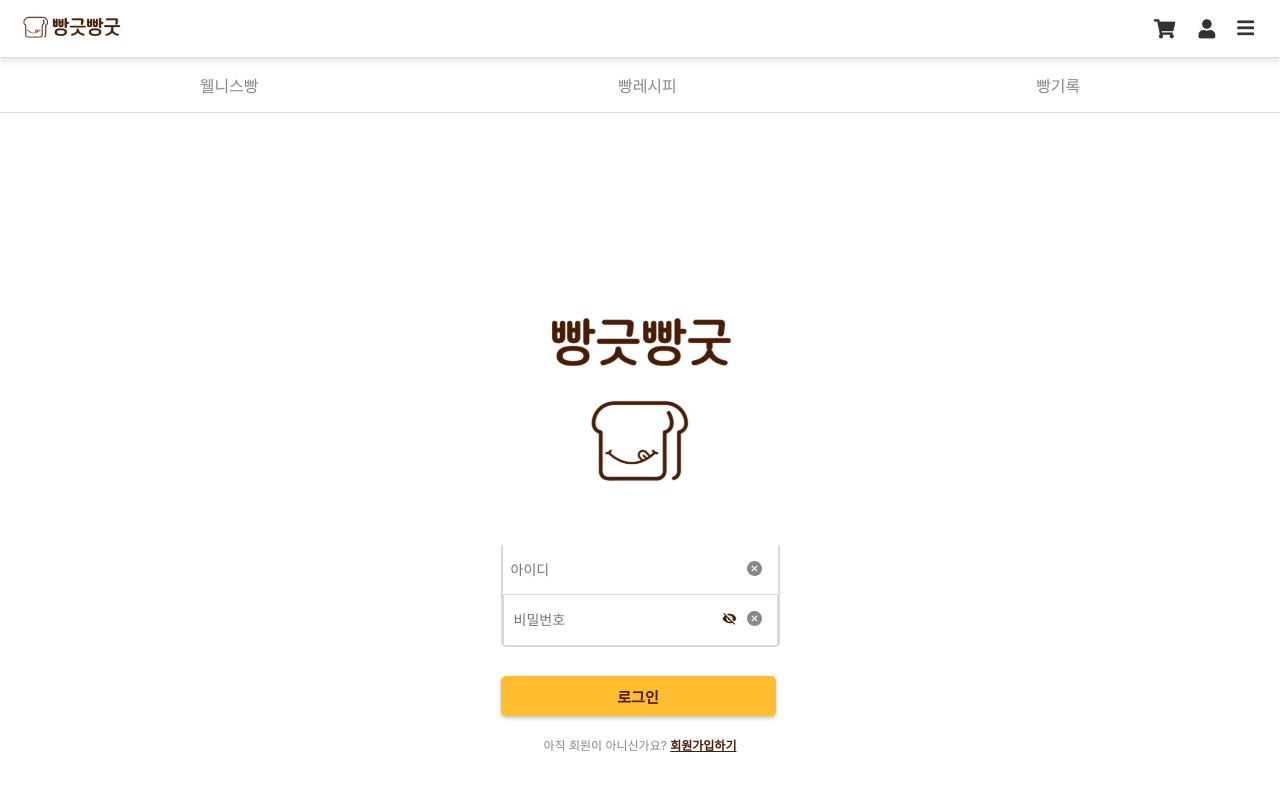
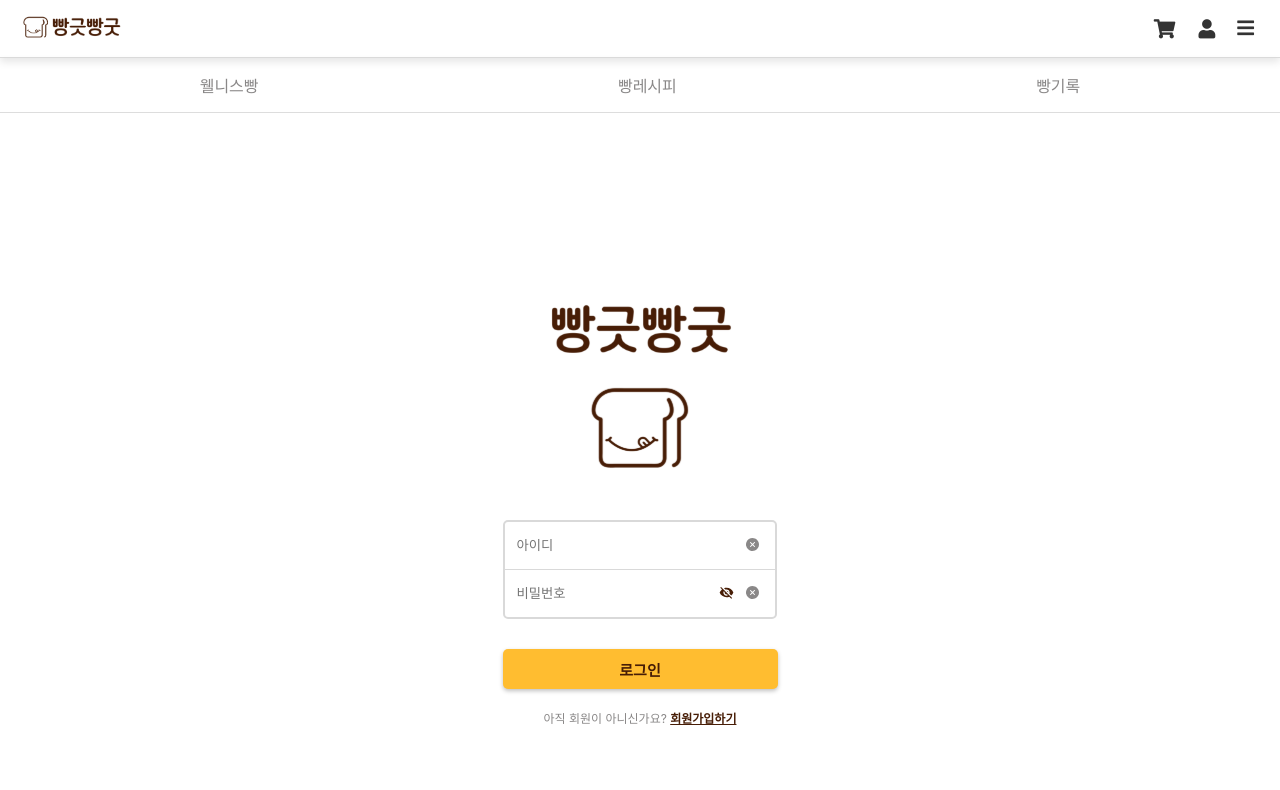
Before and after one commit to Likelion-at-SMWU-12th/DreamPatissier-Client, a React (Create React App) app in the folder dream/: page /accounts/login in a window 1280 px wide. Shown: the top 790 px of the page. Built offline with nearby package versions, Linux system fonts and the light colour scheme; a web font is replaced by a local one.

Commit message:
[Style] Login.js UI 수정

```diff
--- a/dream/src/pages/accounts/Login.js
+++ b/dream/src/pages/accounts/Login.js
@@ -16,11 +16,11 @@ const Login = () => {
   const [message, setMessage] = useState("");
   const navigate = useNavigate();
 
-  const handleUsernameChange = (e) => {
+  const handleNameChange = (e) => {
     setUsername(e.target.value);
   };
 
-  const handlePasswordChange = (e) => {
+  const handlePwChange = (e) => {
     setPassword(e.target.value);
   };
 
@@ -64,7 +64,7 @@ const Login = () => {
         // 로그인 성공 후 토큰 로컬 스토리지에 저장
         localStorage.setItem("token", response.data.token);
         localStorage.setItem("nickname", response.data.nickname);
-        localStorage.setItem("username", username); // username 저장
+        localStorage.setItem("username", username);
         // 페이지 이동
         navigate("/bakery");
       })
@@ -97,38 +97,36 @@ const Login = () => {
           <IconLogo src={logoIcon} />
         </ImgBox>
         <form onSubmit={handleSubmit}>
-          <InputWrap>
-            <InputBoxWrapper>
-              <InputBox
-                type="text"
-                placeholder="아이디"
-                value={username}
-                onChange={handleUsernameChange}
-              />
-              <DelButton type="button" onClick={clearUsername}>
-                <img src={delPasswordIcon} alt="Clear" />
-              </DelButton>
-            </InputBoxWrapper>
-            <InputBoxWrapper>
-              <InputBox
-                type={showPassword ? "text" : "password"}
-                placeholder="비밀번호"
-                value={password}
-                onChange={handlePasswordChange}
-              />
-              <SeeButton type="button" onClick={togglePassword}>
-                <img
-                  src={showPassword ? canSeeIcon : noSeeIcon}
-                  alt="Toggle visibility"
-                />
-              </SeeButton>
-              <DelButton type="button" onClick={clearPassword}>
-                <img src={delPasswordIcon} alt="Clear" />
-              </DelButton>
-            </InputBoxWrapper>
-          </InputWrap>
+          <LoginFormWarp>
+            <LoginForm>
+              <IdBox>
+                <IdInput
+                  value={username}
+                  placeholder="아이디"
+                  onChange={handleNameChange}
+                ></IdInput>
+                <DelBtn onClick={clearUsername}>
+                  <DelIcon src={delPasswordIcon} />
+                </DelBtn>
+              </IdBox>
+              <LoginHrDiv />
+              <PaBox>
+                <PaInput
+                  type={showPassword ? "static" : "password"}
+                  placeholder="비밀번호"
+                  value={password}
+                  onChange={handlePwChange}
+                ></PaInput>
+                <SeeBtn onClick={togglePassword}>
+                  <SeeIcon src={showPassword ? canSeeIcon : noSeeIcon} />
+                </SeeBtn>
+                <DelBtn onClick={clearPassword}>
+                  <DelIcon src={delPasswordIcon} />
+                </DelBtn>
+              </PaBox>
+            </LoginForm>
+          </LoginFormWarp>
           {message && <Message>{message}</Message>}
-
           <YellowBtn txt="로그인" type="submit" width={"275px"} />
         </form>
         <Guide>
@@ -155,18 +153,17 @@ const LoginBox = styled.div`
   flex-direction: column;
   align-items: center;
   justify-content: center;
-  width: 250px;
+  width: 300px;
   padding: 20px;
 `;
 
 const ImgBox = styled.div`
   width: 200px;
-  height: 250px;
+  height: auto;
   display: flex;
   flex-direction: column;
   align-items: center;
   justify-content: center;
-  margin-bottom: 20px;
 `;
 
 const TitleLogo = styled.img`
@@ -178,36 +175,62 @@ const IconLogo = styled.img`
   width: 100px;
 `;
 
-const InputWrap = styled.div`
-  display: flex;
-  flex-direction: column;
-  align-items: center;
-  justify-content: center;
-  margin-bottom: 29px;
+const LoginFormWarp = styled.div`
+  width: auto;
+  height: auto;
+  margin: 50px 0px 30px 0px;
+`;
+
+const LoginForm = styled.div`
+  text-align: center;
   border-radius: 5px;
   border: 2px solid #d9d9d9;
+  width: 270px;
 `;
 
-const InputBoxWrapper = styled.div`
-  position: relative;
-  display: flex;
-  align-items: center;
-  width: 275px;
-  height: 40px;
-  margin-bottom: 10px;
+const IdInput = styled.input`
+  border: none;
+  width: 250px;
+  height: 45px;
+  outline: none;
 `;
 
-const InputBox = styled.input`
-  line-height: 0;
-  width: 105%;
-  height: 100%;
-  padding: 5px 10px;
-  font-size: 14px;
+const IdBox = styled.div`
+  display: flex;
+  padding: 0px 10px;
+`;
+
+const LoginHrDiv = styled.div`
+  border-bottom: 1px solid #d9d9d9;
+  width: 100%;
+`;
+
+const PaBox = styled.div`
+  display: flex;
+  padding: 0px 10px;
+`;
+
+const PaInput = styled.input`
+  border: 1px solid #d9d9d9;
+  width: 250px;
+  height: 45px;
+  border: none;
   outline: none;
-  margin-top: 10px;
-  border: #d9d9d9 1px solid;
-  border-radius: 0px;
 `;
+
+const SeeBtn = styled.button`
+  border: none;
+  background-color: white;
+`;
+const SeeIcon = styled.img``;
+
+const DelBtn = styled.button`
+  border: none;
+  background-color: white;
+  cursor: pointer;
+`;
+
+const DelIcon = styled.img``;
 
 const Guide = styled.div`
   margin-top: 20px;
@@ -221,28 +244,6 @@ const Highlight = styled(Link)`
   font-weight: bold;
 `;
 
-const Button = styled.button`
-  margin-top: 10px;
-  background: none;
-  border: none;
-  position: absolute;
-  right: 10px;
-  cursor: pointer;
-
-  img {
-    width: 15px;
-    height: 15px;
-  }
-`;
-
-const SeeButton = styled(Button)`
-  right: 35px;
-`;
-
-const DelButton = styled(Button)`
-  right: 10px;
-`;
-
 const Message = styled.div`
   margin-top: -20px;
   margin-bottom: 7px;
```
